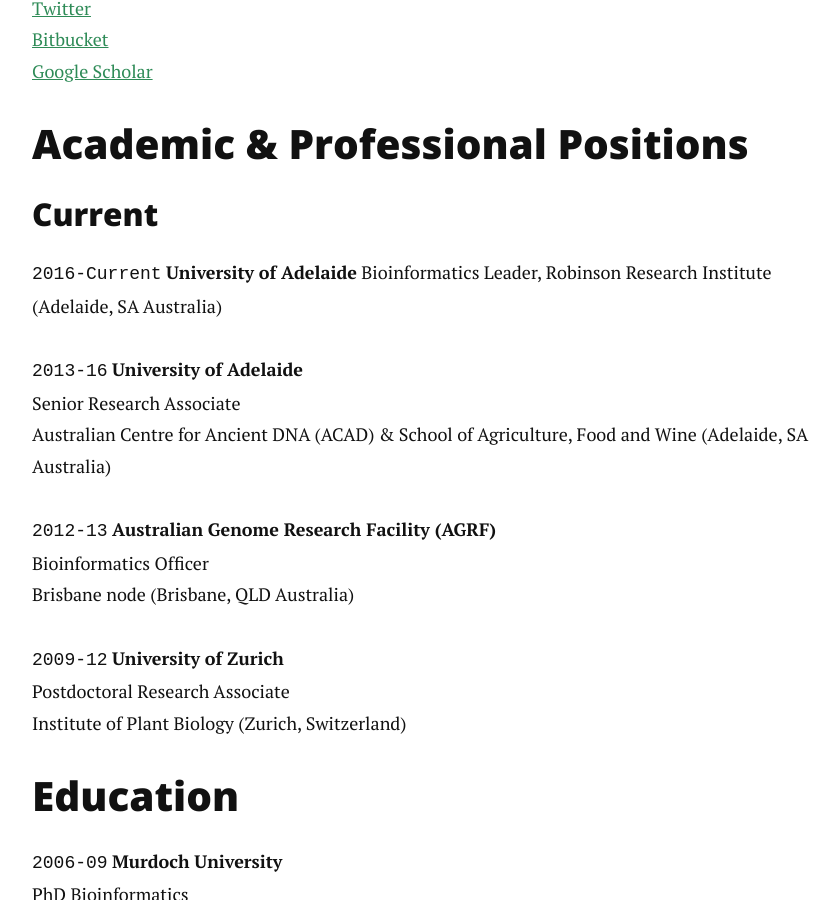
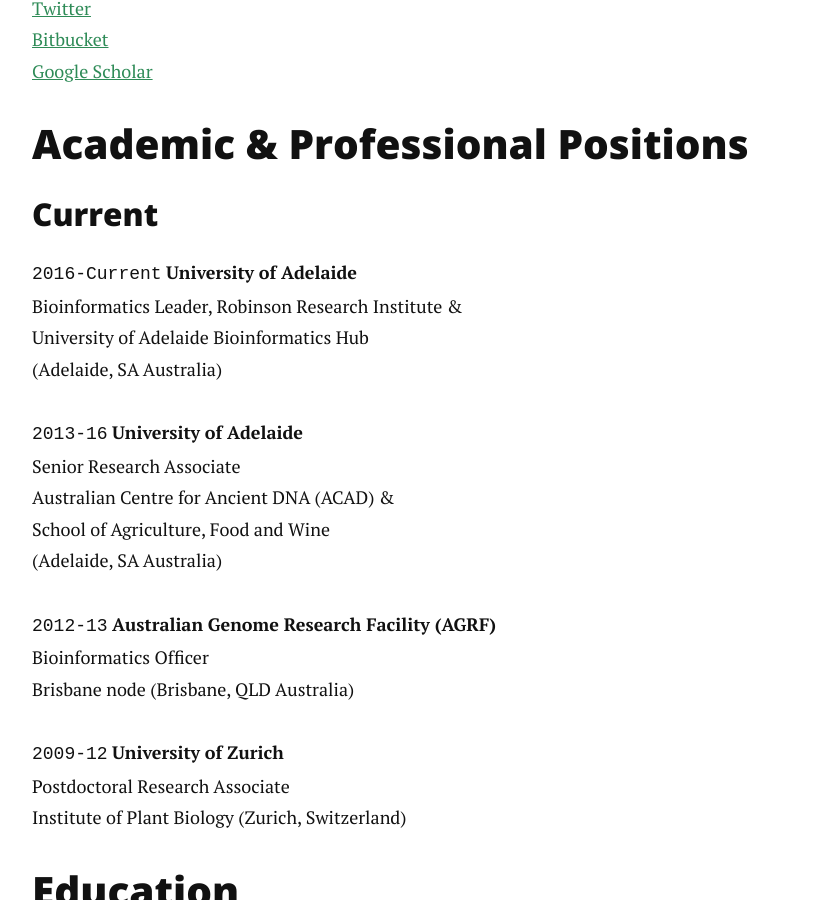
Before and after one commit to jimmybgammyknee/jimmybgammyknee.github.io, a Jekyll site: the page built from cv.md, in a window 1280 px wide and 900 px high, scrolled down 524 px. Shown: the whole window, without its empty margins (208-1046 px from the left). Built offline with Jekyll 4.4.1, drawn with Linux system fonts in a browser that asks for light colours; nearby versions of some CDN libraries; Markdown is read by kramdown in place of the engine named in the settings.

Commit message:
Uncommented robinson position and fixed formatting

```diff
--- a/cv.md
+++ b/cv.md
@@ -19,12 +19,16 @@
 ### Current
 
 `2016-Current`
-__University of Adelaide__ Bioinformatics Leader, Robinson Research Institute (Adelaide, SA Australia)
+__University of Adelaide__ <br>
+Bioinformatics Leader, Robinson Research Institute & <br>
+University of Adelaide Bioinformatics Hub <br>
+(Adelaide, SA Australia)
 
 `2013-16`
 __University of Adelaide__ <br>
 Senior Research Associate <br>
-Australian Centre for Ancient DNA (ACAD) & School of Agriculture, Food and Wine
+Australian Centre for Ancient DNA (ACAD) & <br>
+School of Agriculture, Food and Wine <br>
 (Adelaide, SA Australia)
 
 `2012-13`
```
